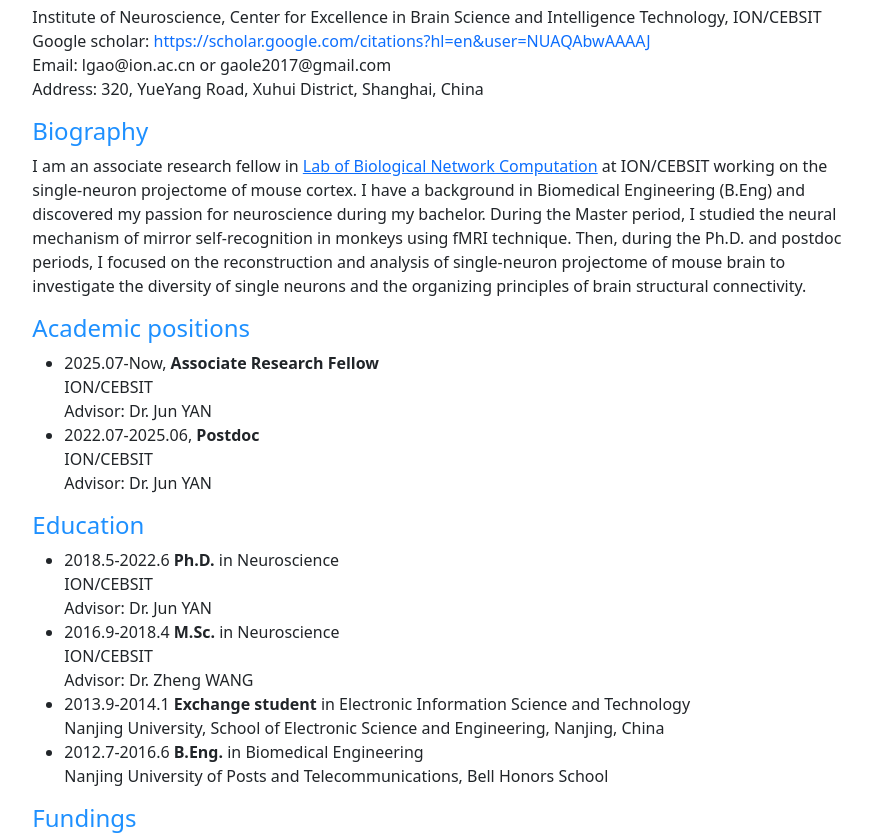
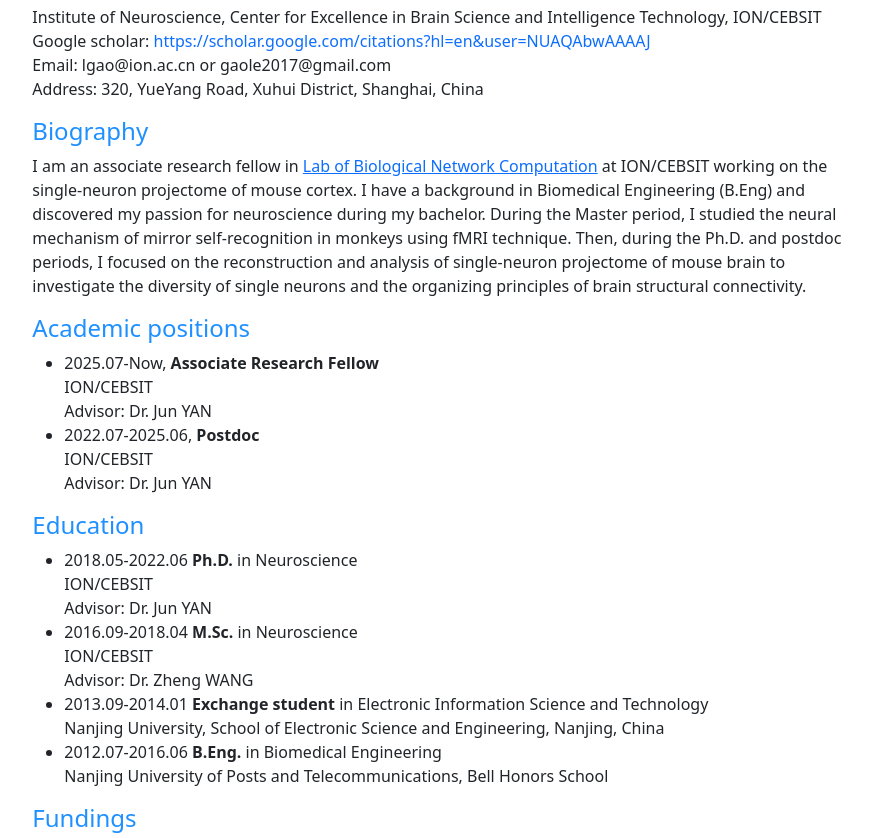
Before and after one commit to gaole2019/gaole2019.github.io, a plain HTML site: page index.html in a window 1280 px wide. Shown: the part 113-951 px from the top of the page, without its empty margins (193-1065 px from the left). Drawn offline with nearby package versions, Linux system fonts and the light colour scheme; some icons are missing.

Commit message:
Update index.html

```diff
--- a/index.html
+++ b/index.html
@@ -75,10 +75,10 @@
 <div class="col-sm-8">
  <h4 style="color:DodgerBlue;">Education</h4>
 <ul>
-<li>2018.5-2022.6 <b>Ph.D.</b> in Neuroscience<br>ION/CEBSIT<br>Advisor: Dr. Jun YAN</li>
-<li>2016.9-2018.4 <b>M.Sc.</b> in Neuroscience<br>ION/CEBSIT<br>Advisor: Dr. Zheng WANG</li>
-<li>2013.9-2014.1 <b>Exchange student</b> in Electronic Information Science and Technology<br>Nanjing University, School of Electronic Science and Engineering, Nanjing, China</li>
-<li>2012.7-2016.6 <b>B.Eng.</b> in Biomedical Engineering<br>Nanjing University of Posts and Telecommunications, Bell Honors School</li>
+<li>2018.05-2022.06 <b>Ph.D.</b> in Neuroscience<br>ION/CEBSIT<br>Advisor: Dr. Jun YAN</li>
+<li>2016.09-2018.04 <b>M.Sc.</b> in Neuroscience<br>ION/CEBSIT<br>Advisor: Dr. Zheng WANG</li>
+<li>2013.09-2014.01 <b>Exchange student</b> in Electronic Information Science and Technology<br>Nanjing University, School of Electronic Science and Engineering, Nanjing, China</li>
+<li>2012.07-2016.06 <b>B.Eng.</b> in Biomedical Engineering<br>Nanjing University of Posts and Telecommunications, Bell Honors School</li>
 </ul>
 </div>
 <div class="col-sm-2"></div>
```
